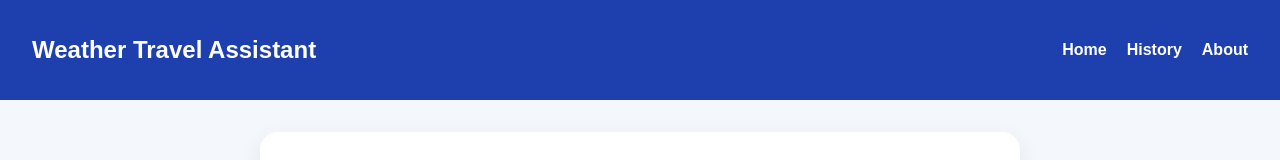
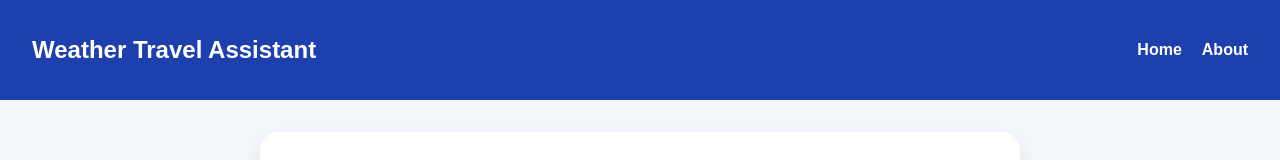
Before and after one commit to sindhoora-17/weather-travel-assistant, a React (Vite) app in the folder frontend/: page / in a window 1280 px wide. Shown: the top 160 px of the page. Built offline with nearby package versions, Linux system fonts and the light colour scheme; no server answers.

Commit message:
Disable shared history in public demo frontend by default

```diff
--- a/frontend/src/components/Navbar.tsx
+++ b/frontend/src/components/Navbar.tsx
@@ -9,7 +9,7 @@ function Navbar() {
 
       <div className="nav-links">
         <Link to="/">Home</Link>
-        <Link to="/history">History</Link>
+        {import.meta.env.VITE_ENABLE_HISTORY === "true" && <Link to="/history">History</Link>}
         <Link to="/about">About</Link>
       </div>
     </nav>
```
